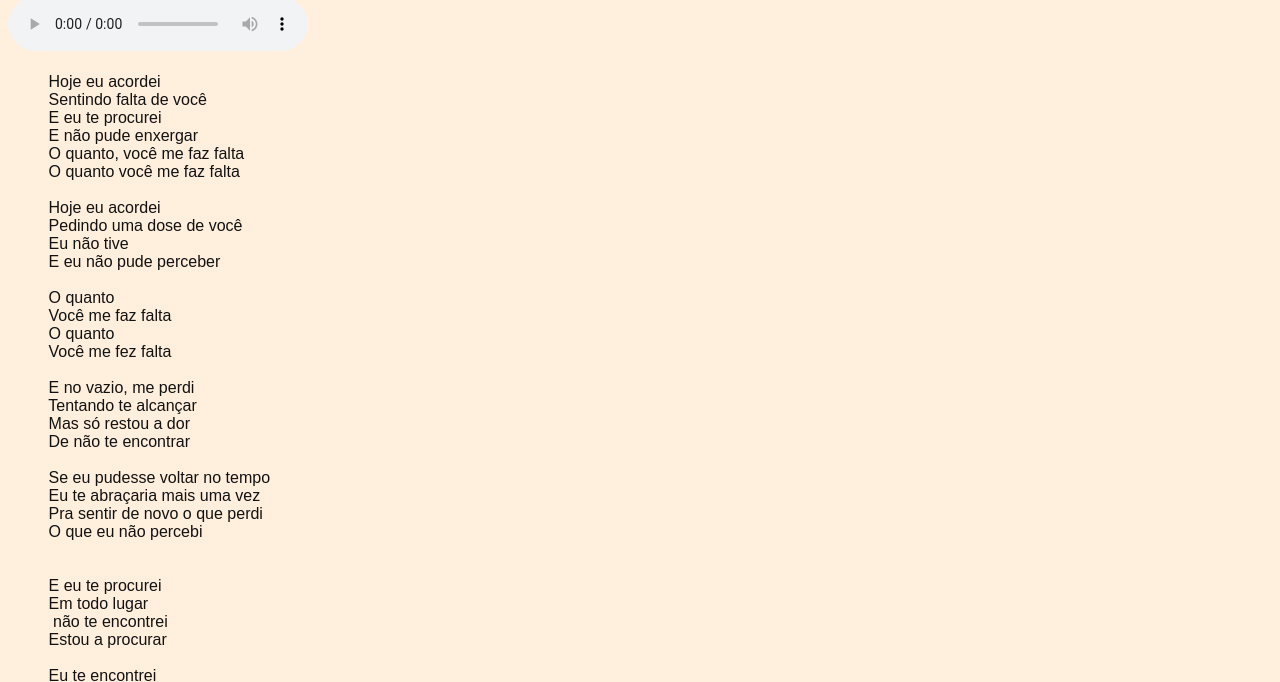
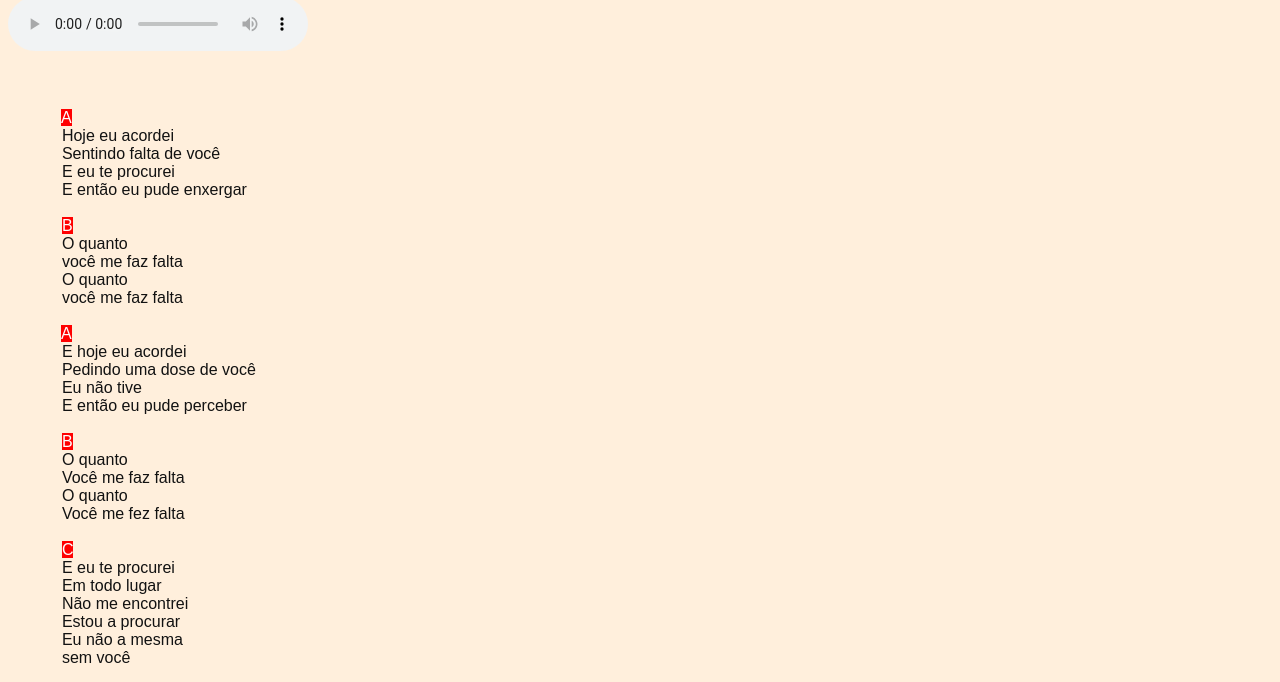
Before and after one commit to karenramall12/minhas-musicas, a plain HTML site: page em-todo-lugar.html in a window 1280 px wide. Shown: the part 90-772 px from the top of the page. Drawn offline with Linux system fonts and the light colour scheme.

Commit message:
ataualiozação em todo lugar

```diff
--- a/em-todo-lugar.html
+++ b/em-todo-lugar.html
@@ -13,49 +13,64 @@
 
     <div>
         <audio  preload="auto"autoplay controls loop >
-        <source src="midea/em todo lugar.mp3.mp3" type="audio/mpeg">
-        <source src="midea/cade a laira.ogg.ogg" type="audio/ogg">
-        <source src="midea/em todo lugar.wav.wav" type="audio/wav">
+        <source src="midea/em todo lugar2.mp3.mp3" type="audio/mpeg">
+        <source src="midea/em todo lugar 2.ogg.ogg" type="audio/ogg">
+        <source src="midea/em todo lugar 2.wav.wav" type="audio/wav">
 
         </div>
 
 
     <pre>
+       <section>
+           <span style="background-color: red;color:white">A</span>
            Hoje eu acordei
            Sentindo falta de você
            E eu te procurei
-        E não pude enxergar
-        O quanto, você me faz falta
-        O quanto você me faz falta
+           E então eu pude enxergar
 
-        Hoje eu acordei
+           <span style="background-color: red;color:white">B</span>
+           O quanto
+           você me faz falta
+           O quanto
+           você me faz falta
+
+           <span style="background-color: red;color:white">A</span>
+           E hoje eu acordei
            Pedindo uma dose de você
            Eu não tive
-        E eu não pude perceber
+           E então eu pude perceber
 
+           <span style="background-color: red;color:white">B</span>
            O quanto
            Você me faz falta
            O quanto
            Você me fez falta
 
-        E no vazio, me perdi
-        Tentando te alcançar
-        Mas só restou a dor
-        De não te encontrar
+           <span style="background-color: red;color:white">C</span>
+           E eu te procurei
+           Em todo lugar
+           Não me encontrei
+           Estou a procurar
+           Eu não a mesma
+           sem você
 
-        Se eu pudesse voltar no tempo
-        Eu te abraçaria mais uma vez
-        Pra sentir de novo o que perdi
-        O que eu não percebi
+           <span style="background-color: red;color:white">C</span>
+           E eu te procurei
+           Em todo lugar
+           Não me encontrei
+           Estou a procurar
+           eu não sou eu mesma
+           sem você
 
 
-        E eu te procurei
-        Em todo lugar
-         não te encontrei
-        Estou a procurar
+           <span style="background-color: red;color:white">A</span>
+           Hoje eu acordei
+           Sentindo falta de você
+       </section>
 
-        Eu te encontrei
-        Mas te deixei ir
+
+
+
 
     </pre>
 
--- a/style.css
+++ b/style.css
@@ -102,3 +102,7 @@ footer{
     color: aliceblue;
 
  }
+ section.p{
+    background-color: var(--cor-rodape);
+    color: var(--cor-rodape-texto);
+ }
```
Also changed, not shown: 4 other files. Lines whose indentation alone changed are shown as unchanged.
